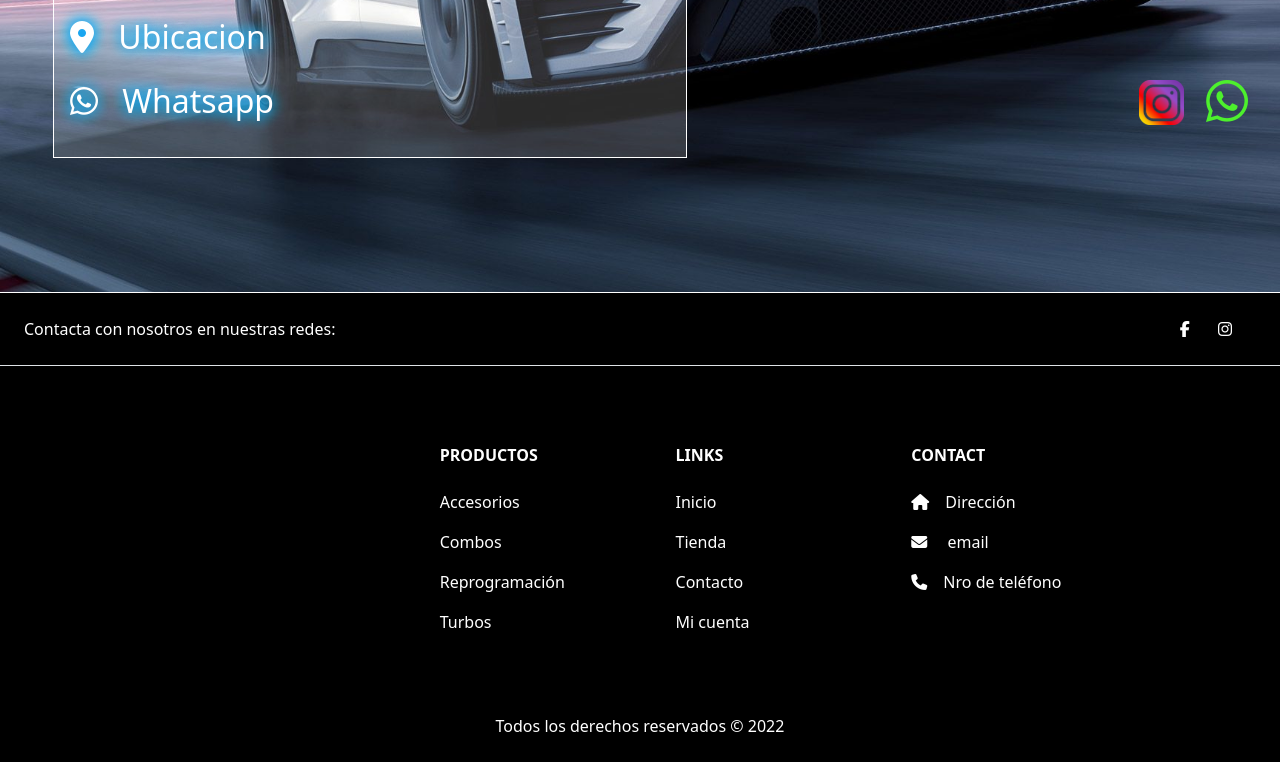
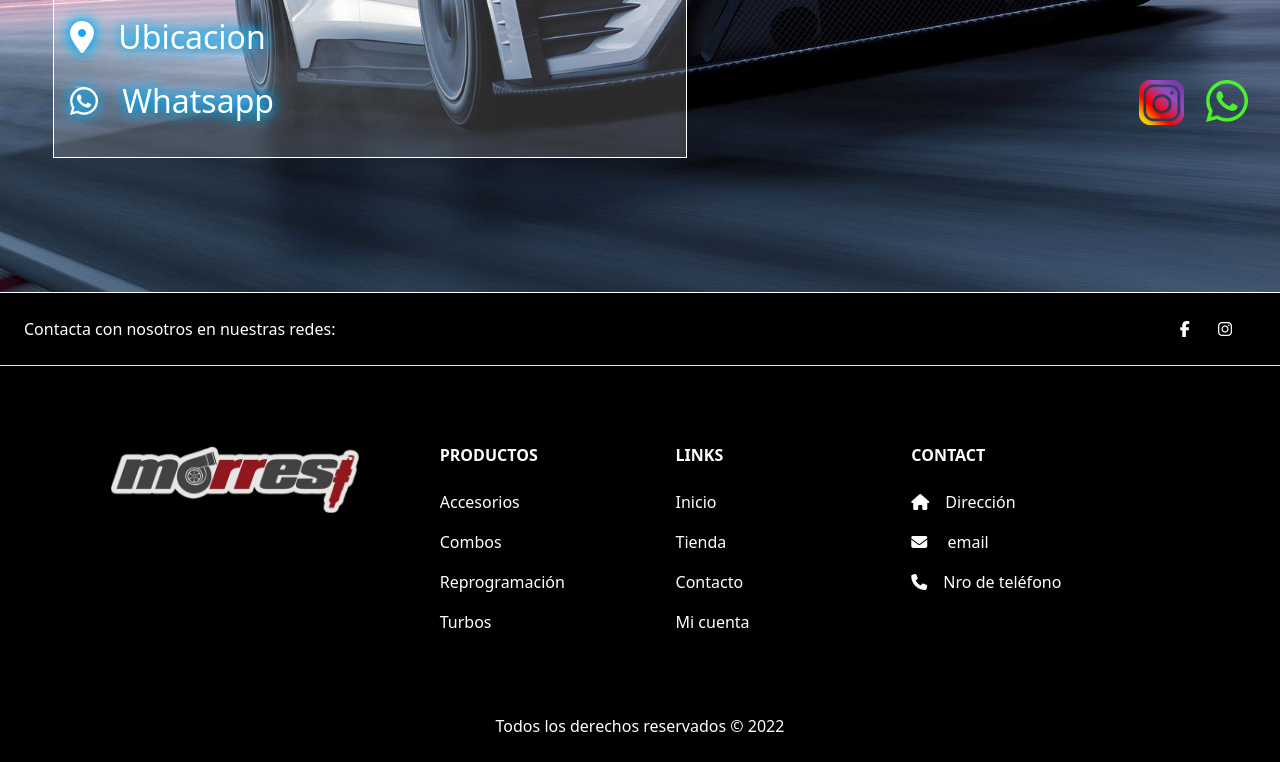
Before and after one commit to emiliano-ro/Proyecto-tienda, a plain HTML site: page pages/contacto.html in a window 1280 px wide. Shown: the part 659-1421 px from the top of the page. Drawn offline with nearby package versions, Linux system fonts and the light colour scheme; the site is published under a folder, as on GitHub Pages, so addresses that start at the root find nothing.

Commit message:
Se corrigio error en ruta de footer

```diff
--- a/pages/contacto.html
+++ b/pages/contacto.html
@@ -113,7 +113,7 @@
                     <div class="col-md-3 col-lg-4 col-xl-3 mx-auto mb-4">
 
                         <div>
-                            <img src="/images/logoeze.png" width="250rem" height="auto" alt="">
+                            <img src="../images/logoeze.png" width="250rem" height="auto" alt="">
                         </div>
                     </div>
 
```
Also changed, not shown: pages/micuenta.html (+1 -1 lines), pages/tienda.html (+1 -1 lines).
